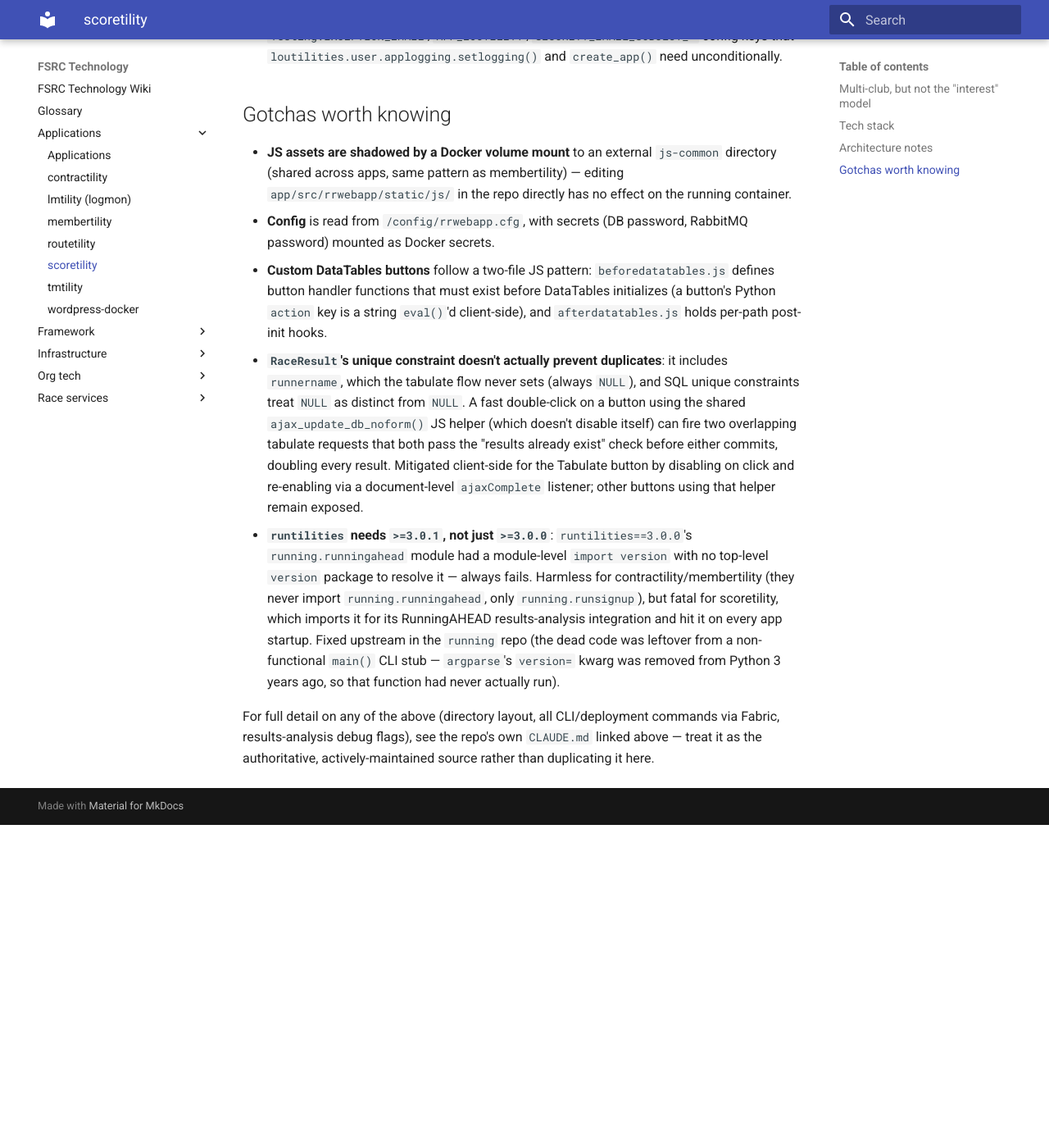
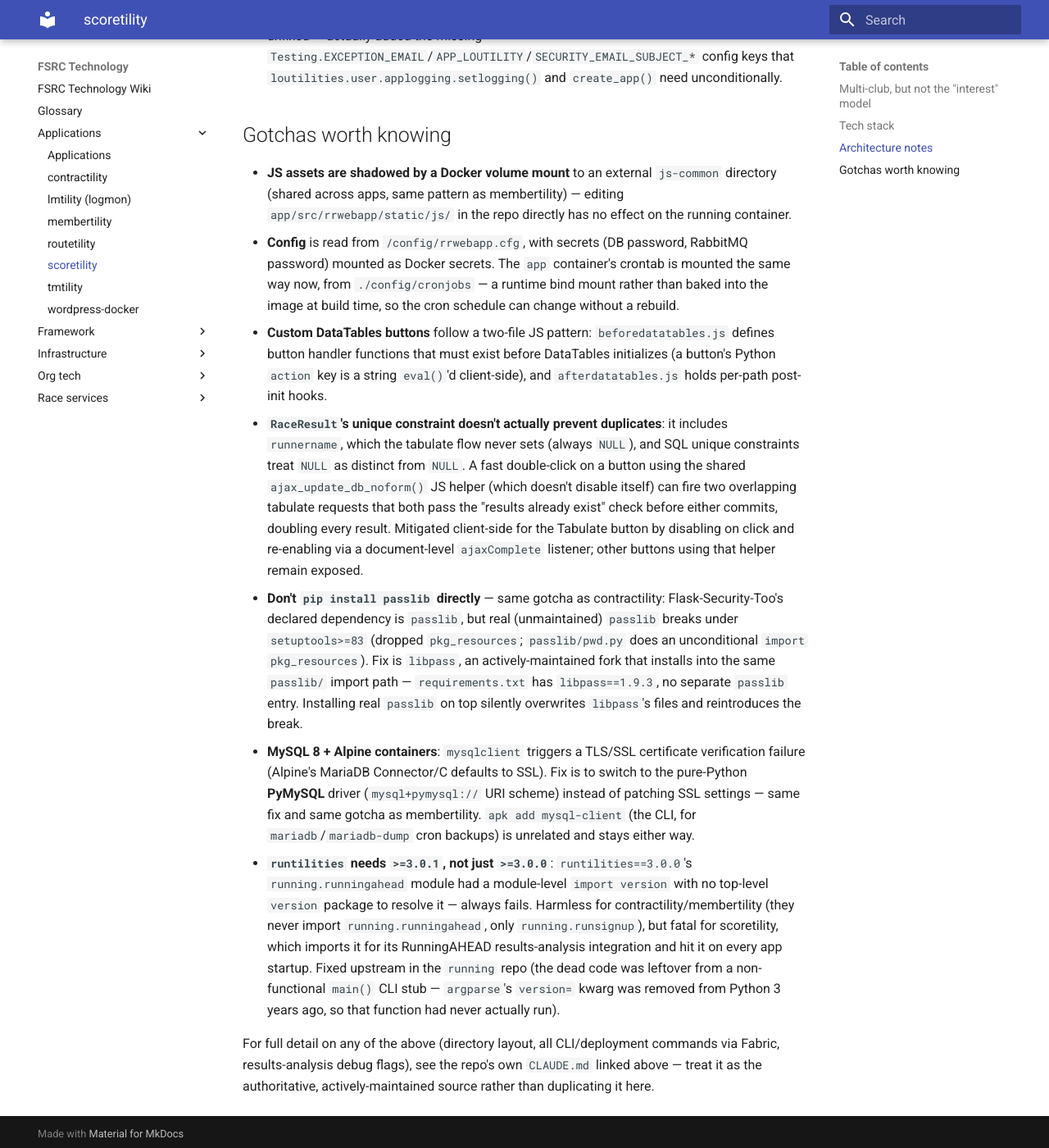
Before and after one commit to louking/fsrc-tech, an MkDocs documentation site: the page built from docs/applications/scoretility.md, in a window 1280 px wide and 1400 px high, scrolled down 1753 px. Shown: the whole window at 82% size. Built offline with MkDocs 1.6.1 and Material for MkDocs 9.7.7, drawn with Linux system fonts in a browser that asks for light colours; before the commit the page ends 2759 px from its top, so only the background shows below that; some of the changed text lies outside the part shown.

Commit message:
scoretility: add passlib/libpass, cronjobs mount, and PyMySQL gotchas
Documents three more gotchas surfaced in rrwebapp: the same
passlib/libpass setuptools>=83 trap already noted for contractility on
2026-08-06, the app container's crontab now being a runtime bind mount
(./config/cronjobs) instead of baked into the image, and the same
mysqlclient-to-PyMySQL SSL fix already documented for membertility.
Pulled from rrwebapp's own CLAUDE.md per this wiki's sync convention.

Co-Authored-By: Claude Sonnet 5 <noreply@anthropic.com>

```diff
--- a/docs/applications/scoretility.md
+++ b/docs/applications/scoretility.md
@@ -14,7 +14,7 @@ scoretility is multi-club enabled — it supports separate membership, races, di
 ## Tech stack
 
 - Backend: Python 3.12, Flask 3.0.3, SQLAlchemy 2.x
-- Database: MySQL 8.0.40 (SQLite in-memory for testing)
+- Database: MySQL 8.0.40 via PyMySQL driver (SQLite in-memory for testing) — see gotcha below
 - Task queue: Celery 5.4 with RabbitMQ, for async results processing
 - Frontend: server-rendered Jinja2 with DataTables, Flask-Assets for JS/CSS bundling
 - Auth: Flask-Security-Too with Flask-Principal for role-based access control
@@ -33,9 +33,11 @@ scoretility is multi-club enabled — it supports separate membership, races, di
 ## Gotchas worth knowing
 
 - **JS assets are shadowed by a Docker volume mount** to an external `js-common` directory (shared across apps, same pattern as membertility) — editing `app/src/rrwebapp/static/js/` in the repo directly has no effect on the running container.
-- **Config** is read from `/config/rrwebapp.cfg`, with secrets (DB password, RabbitMQ password) mounted as Docker secrets.
+- **Config** is read from `/config/rrwebapp.cfg`, with secrets (DB password, RabbitMQ password) mounted as Docker secrets. The `app` container's crontab is mounted the same way now, from `./config/cronjobs` — a runtime bind mount rather than baked into the image at build time, so the cron schedule can change without a rebuild.
 - **Custom DataTables buttons** follow a two-file JS pattern: `beforedatatables.js` defines button handler functions that must exist before DataTables initializes (a button's Python `action` key is a string `eval()`'d client-side), and `afterdatatables.js` holds per-path post-init hooks.
 - **`RaceResult`'s unique constraint doesn't actually prevent duplicates**: it includes `runnername`, which the tabulate flow never sets (always `NULL`), and SQL unique constraints treat `NULL` as distinct from `NULL`. A fast double-click on a button using the shared `ajax_update_db_noform()` JS helper (which doesn't disable itself) can fire two overlapping tabulate requests that both pass the "results already exist" check before either commits, doubling every result. Mitigated client-side for the Tabulate button by disabling on click and re-enabling via a document-level `ajaxComplete` listener; other buttons using that helper remain exposed.
+- **Don't `pip install passlib` directly** — same gotcha as contractility: Flask-Security-Too's declared dependency is `passlib`, but real (unmaintained) `passlib` breaks under `setuptools>=83` (dropped `pkg_resources`; `passlib/pwd.py` does an unconditional `import pkg_resources`). Fix is `libpass`, an actively-maintained fork that installs into the same `passlib/` import path — `requirements.txt` has `libpass==1.9.3`, no separate `passlib` entry. Installing real `passlib` on top silently overwrites `libpass`'s files and reintroduces the break.
+- **MySQL 8 + Alpine containers**: `mysqlclient` triggers a TLS/SSL certificate verification failure (Alpine's MariaDB Connector/C defaults to SSL). Fix is to switch to the pure-Python **PyMySQL** driver (`mysql+pymysql://` URI scheme) instead of patching SSL settings — same fix and same gotcha as membertility. `apk add mysql-client` (the CLI, for `mariadb`/`mariadb-dump` cron backups) is unrelated and stays either way.
 - **`runtilities` needs `>=3.0.1`, not just `>=3.0.0`**: `runtilities==3.0.0`'s `running.runningahead` module had a module-level `import version` with no top-level `version` package to resolve it — always fails. Harmless for contractility/membertility (they never import `running.runningahead`, only `running.runsignup`), but fatal for scoretility, which imports it for its RunningAHEAD results-analysis integration and hit it on every app startup. Fixed upstream in the `running` repo (the dead code was leftover from a non-functional `main()` CLI stub — `argparse`'s `version=` kwarg was removed from Python 3 years ago, so that function had never actually run).
 
 For full detail on any of the above (directory layout, all CLI/deployment commands via Fabric, results-analysis debug flags), see the repo's own `CLAUDE.md` linked above — treat it as the authoritative, actively-maintained source rather than duplicating it here.
```
Also changed, not shown: CHANGELOG.md (+7 -0 lines).
